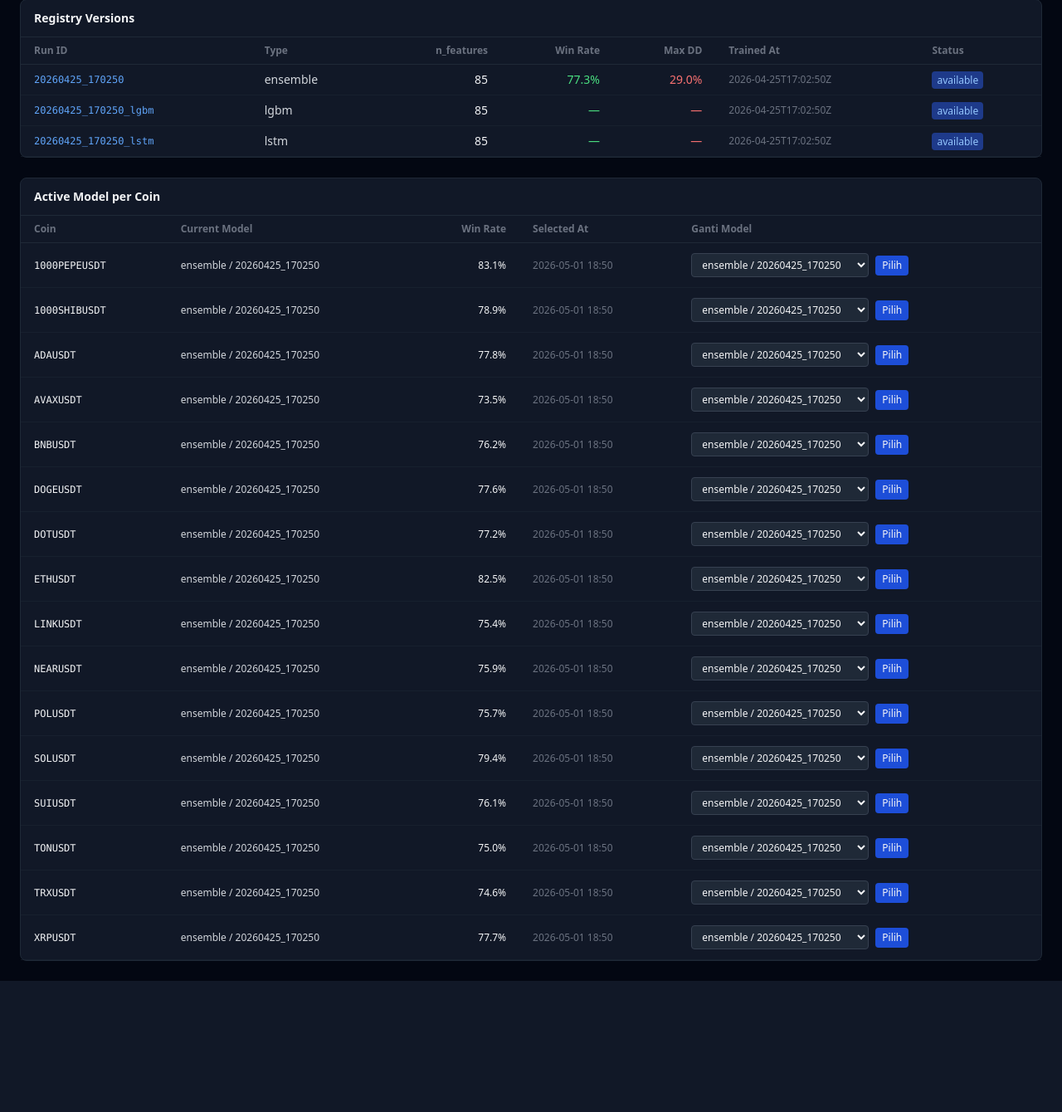
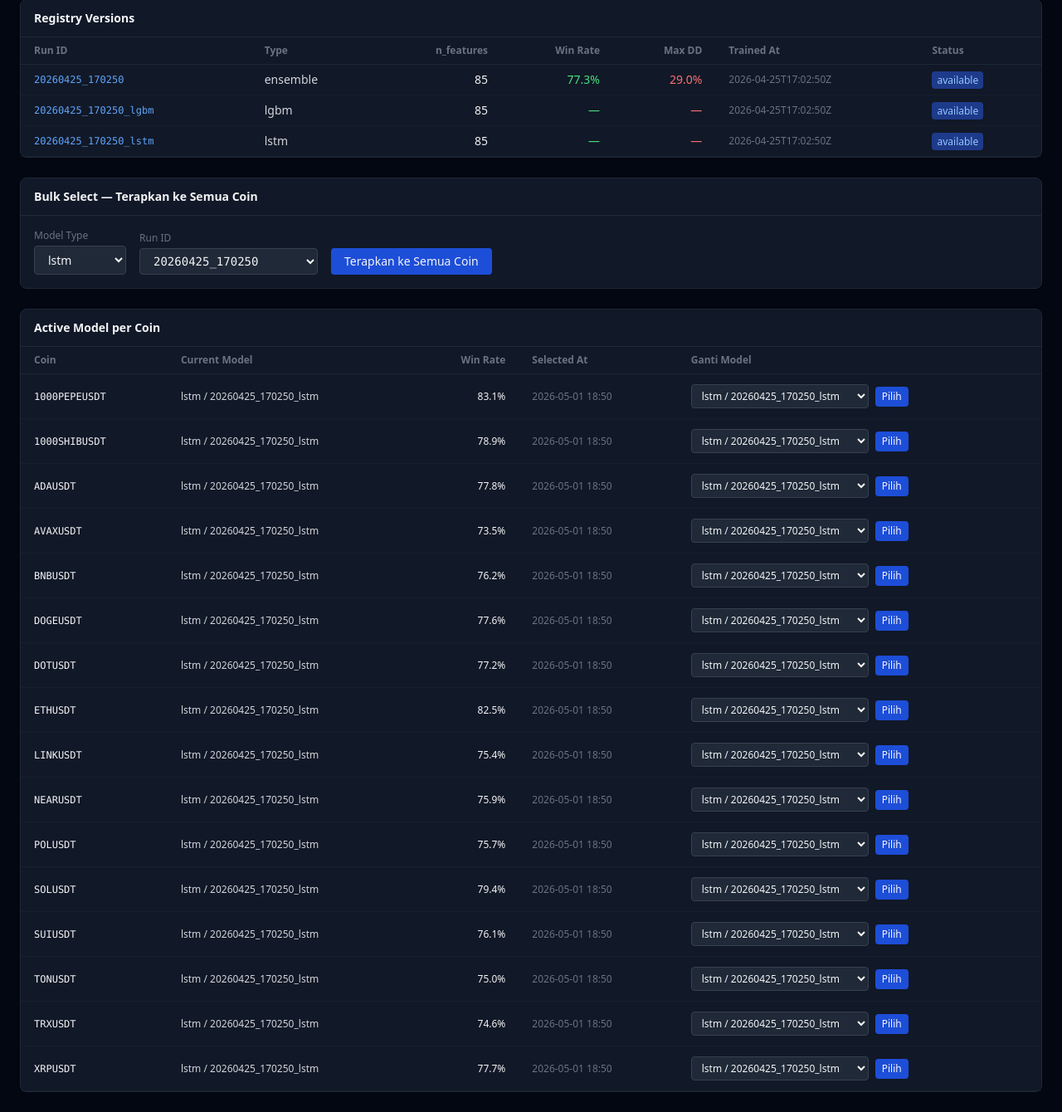
Before and after one commit to heathclif-cyber/swingtrade_v2, a Flask app: page /models in a window 1280 px wide. Shown: the part 126-1466 px from the top of the page at 83% size. Before the commit the page ends 1308 px from the top, so only its background shows below. Run offline with Flask 3, Linux system fonts and the light colour scheme; some libraries are stand-ins or nearby versions.

Commit message:
feat: default model LSTM + fitur bulk select semua coin
app/__init__.py:
- _auto_seed: ModelSelection default → lstm_meta.id (bukan ensemble)
- Log seeding diperbarui: "default=lstm"

app/api/models_bp.py:
- POST /models/select-all: ganti model SEMUA coin aktif sekaligus
  → terima {model_type, run_id}, iterasi semua coin, update ModelSelection
  → return {updated, total, errors} + clear InferenceService cache

app/templates/models.html:
- Tambah section "Bulk Select" di atas tabel per-coin
  → dropdown Model Type (default LSTM) + dropdown Run ID
  → tombol "Terapkan ke Semua Coin" dengan konfirmasi
  → feedback inline: ✓ N/total diperbarui, kuning jika ada error

Co-Authored-By: Claude Sonnet 4.6 <noreply@anthropic.com>

```diff
--- a/app/api/models_bp.py
+++ b/app/api/models_bp.py
@@ -91,6 +91,64 @@ def select_model():
     })
 
 
+@bp.post("/models/select-all")
+def select_all_models():
+    """
+    Bulk update: ganti model SEMUA coin aktif ke model_type + run_id yang sama.
+    Body JSON: {"model_type": "lstm", "run_id": "20260425_170250"}
+    """
+    from app.extensions import db, utcnow
+    from app.models.coin import Coin
+    from app.models.model_meta import ModelMeta
+    from app.models.model_selection import ModelSelection
+    from app.services.inference import InferenceService
+    from app.services.config_loader import get_n_features
+
+    data       = request.get_json(force=True)
+    model_type = data.get("model_type", "lstm")
+    run_id     = data.get("run_id")
+
+    if not run_id:
+        return jsonify({"error": "run_id wajib diisi"}), 400
+
+    nf = get_n_features()
+    coins = Coin.query.filter_by(status="active").all()
+    updated = 0
+    errors  = []
+
+    for coin in coins:
+        meta = ModelMeta.query.filter_by(
+            coin_id=coin.id, model_type=model_type, run_id=run_id
+        ).first()
+        if not meta:
+            errors.append(f"{coin.symbol}: ModelMeta {model_type}/{run_id} tidak ditemukan")
+            continue
+        if meta.n_features != nf:
+            errors.append(f"{coin.symbol}: n_features mismatch ({meta.n_features} vs {nf})")
+            continue
+
+        sel = ModelSelection.query.filter_by(coin_id=coin.id).first()
+        if sel:
+            sel.model_meta_id = meta.id
+            sel.selected_at   = utcnow()
+        else:
+            sel = ModelSelection(coin_id=coin.id, model_meta_id=meta.id)
+            db.session.add(sel)
+        updated += 1
+
+    db.session.commit()
+    InferenceService.clear_cache(run_id)
+
+    return jsonify({
+        "status":     "ok",
+        "updated":    updated,
+        "total":      len(coins),
+        "model_type": model_type,
+        "run_id":     run_id,
+        "errors":     errors,
+    })
+
+
 @bp.get("/api/models/available")
 def available_models():
     from app.services.model_registry import load_registry
--- a/app/templates/models.html
+++ b/app/templates/models.html
@@ -46,6 +46,36 @@
       {% endfor %}
     </tbody>
   </table>
+</div>
+
+<!-- Bulk Select -->
+<div class="bg-gray-900 rounded-lg border border-gray-800 mb-6">
+  <h2 class="px-4 py-3 font-semibold border-b border-gray-800">Bulk Select — Terapkan ke Semua Coin</h2>
+  <div class="px-4 py-4 flex flex-wrap items-end gap-4">
+    <div>
+      <label class="block text-xs text-gray-500 mb-1">Model Type</label>
+      <select id="bulk-type" class="bg-gray-800 border border-gray-700 rounded px-3 py-1.5 text-sm">
+        {% for v in registry_versions %}
+        <option value="{{ v.model_type }}" {% if v.model_type == 'lstm' %}selected{% endif %}>
+          {{ v.model_type }}
+        </option>
+        {% endfor %}
+      </select>
+    </div>
+    <div>
+      <label class="block text-xs text-gray-500 mb-1">Run ID</label>
+      <select id="bulk-run" class="bg-gray-800 border border-gray-700 rounded px-3 py-1.5 text-sm font-mono">
+        {% for v in registry_versions %}
+        <option value="{{ v.run_id }}">{{ v.run_id }}</option>
+        {% endfor %}
+      </select>
+    </div>
+    <button onclick="selectAll()"
+      class="bg-blue-700 hover:bg-blue-600 text-sm rounded px-4 py-1.5 font-medium">
+      Terapkan ke Semua Coin
+    </button>
+    <div id="bulk-result" class="text-xs text-gray-400 hidden"></div>
+  </div>
 </div>
 
 <!-- Model Selection per Coin -->
@@ -119,6 +149,43 @@ function selectModel(symbol, val) {
     }
   });
 }
+
+function selectAll() {
+  const model_type = document.getElementById('bulk-type').value;
+  const run_id     = document.getElementById('bulk-run').value;
+  const resultEl   = document.getElementById('bulk-result');
+
+  if (!confirm('Terapkan ' + model_type + ' / ' + run_id + ' ke SEMUA coin aktif?')) return;
+
+  resultEl.textContent = 'Memproses...';
+  resultEl.classList.remove('hidden', 'text-green-400', 'text-red-400');
+  resultEl.classList.add('text-gray-400');
+
+  fetch('/models/select-all', {
+    method: 'POST',
+    headers: {'Content-Type': 'application/json'},
+    body: JSON.stringify({model_type, run_id}),
+  })
+  .then(r => r.json())
+  .then(d => {
+    if (d.status === 'ok') {
+      let msg = `✓ ${d.updated}/${d.total} coin diperbarui ke ${d.model_type}`;
+      if (d.errors && d.errors.length) msg += ' | ⚠ ' + d.errors.join(', ');
+      resultEl.textContent = msg;
+      resultEl.classList.replace('text-gray-400', d.errors.length ? 'text-yellow-400' : 'text-green-400');
+      setTimeout(() => window.location.reload(), 1500);
+    } else {
+      resultEl.textContent = 'Error: ' + (d.error || JSON.stringify(d));
+      resultEl.classList.replace('text-gray-400', 'text-red-400');
+    }
+    resultEl.classList.remove('hidden');
+  })
+  .catch(e => {
+    resultEl.textContent = 'Network error: ' + e;
+    resultEl.classList.replace('text-gray-400', 'text-red-400');
+    resultEl.classList.remove('hidden');
+  });
+}
 </script>
 
 {% endblock %}
```
Also changed, not shown: app/__init__.py (+7 -5 lines).
